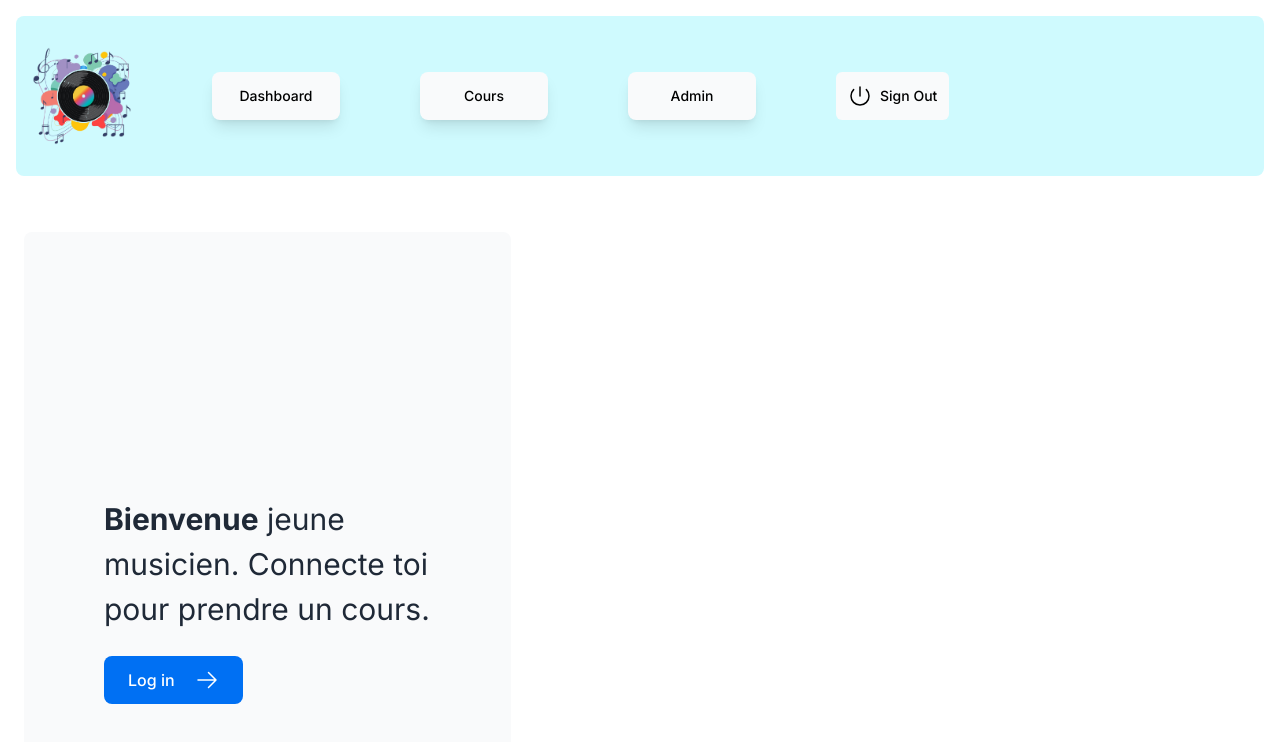
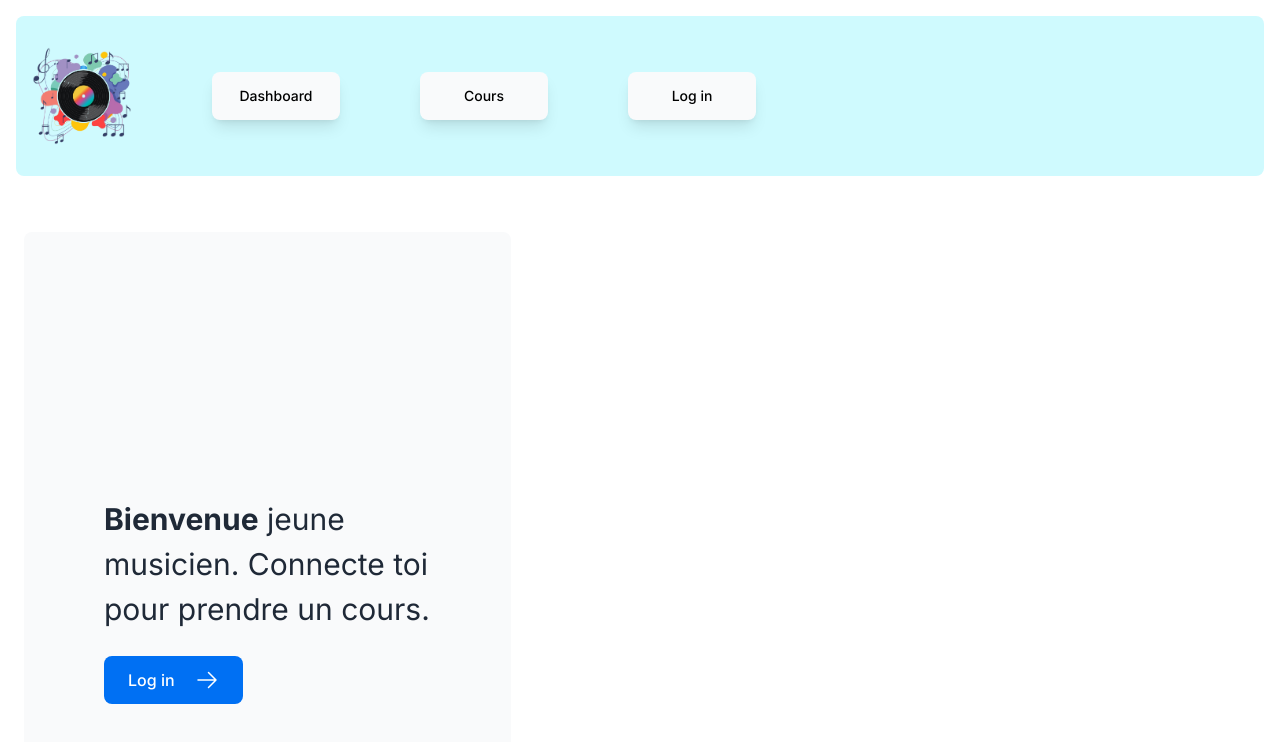
Before and after one commit to MtxYohann/Tp_NextJs, a Next.js app: page / in a window 1280 px wide. Shown: the top 742 px of the page. Built offline with nearby package versions, Linux system fonts and the light colour scheme; no server answers; a web font is replaced by a local one.

Commit message:
fix layout

```diff
--- a/app/layout.tsx
+++ b/app/layout.tsx
@@ -12,6 +12,8 @@ export default async function RootLayout({
 }) {
   const session = await auth();
   const isLogged = session ? true : false;
+  const role = session ? session.user.role : null;
+
   return (
     <html lang="en">
       <body className={`${inter.className} antialiased`}>
@@ -32,19 +34,28 @@ export default async function RootLayout({
             href={"/dashboard/cours"}>
             <button className='ml-20 bg-gray-50 p-3 text-sm font-medium hover:bg-sky-100 hover:text-blue-600 h-[48px] w-32 rounded-lg shadow-lg' >Cours</button>
           </Link>
-
+          {role === 'admin' && (
             <Link
               href={"/dashboard/admin"}>
               <button className='ml-20 bg-gray-50 p-3 text-sm font-medium hover:bg-sky-100 hover:text-blue-600 h-[48px] w-32 rounded-lg shadow-lg' >Admin</button>
             </Link>
+            )}
+          {isLogged === false &&(
+          <Link
+            href="/login">
+            <button className='ml-20 bg-gray-50 p-3 text-sm font-medium hover:bg-sky-100 hover:text-blue-600 h-[48px] w-32 rounded-lg shadow-lg' >Log in</button>
 
+
+          </Link>
+          )}
+          {isLogged === true &&(
           <form action={async () => { 'use server'; await signOut({ redirectTo: '/' }); }}>
             <button className="flex ml-20 h-[48px] grow items-center justify-center gap-2 rounded-md bg-gray-50 p-3 text-sm font-medium hover:bg-sky-100 hover:text-blue-600 md:flex-none md:justify-start md:p-2 md:px-3">
               <PowerIcon className="w-6" />
               <div className="hidden md:block">Sign Out</div>
             </button>
           </form>
-
+          )}
 
         </div>
         {children}</body>
```
